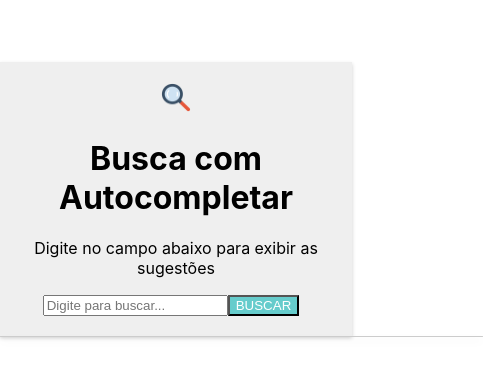
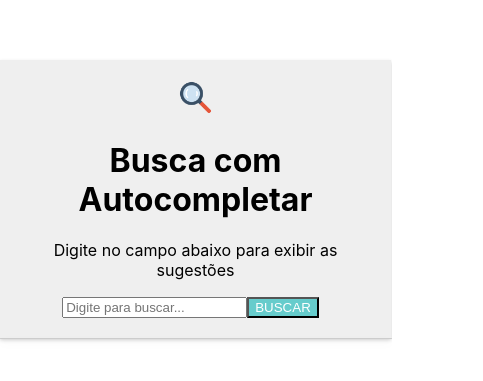
Before and after one commit to octopus-me/Winner, a React (Create React App) app in the folder FrontEnd/autocomplete/: page / in a window 390 px wide. Shown: the part 223-604 px from the top of the page, 483 px wide, since content can reach past the window. Built offline with nearby package versions, Linux system fonts and the light colour scheme.

Commit message:
Interface Mobile v Interface Web resolução

```diff
--- a/FrontEnd/autocomplete/src/Pages/Search.module.css
+++ b/FrontEnd/autocomplete/src/Pages/Search.module.css
@@ -1,7 +1,7 @@
 .search {
     background-color: #efefef;
     max-width: 100%;
-    width: 80%;
+    width: 90%;
     text-align: center;
     padding: 20px;
     box-shadow: 0 2px 4px rgba(0, 0, 0, 0.2);
@@ -30,12 +30,14 @@ button:hover{
     background: #fff;
     border: 1px solid #ccc;
     border-top: none;
-    width: 481px;
+    max-width: 535px;
+    width: 100%;
     margin: 0 auto;
     box-shadow: 0 4px 8px rgba(0, 0, 0, 0.1);
     border-radius: 0 0 4px 4px;
     position: absolute;
     z-index: 1000;
+
 }
 
 .suggestions li {
```
Also changed, not shown: 1 other file (tests, documents, lock files or other folders).
